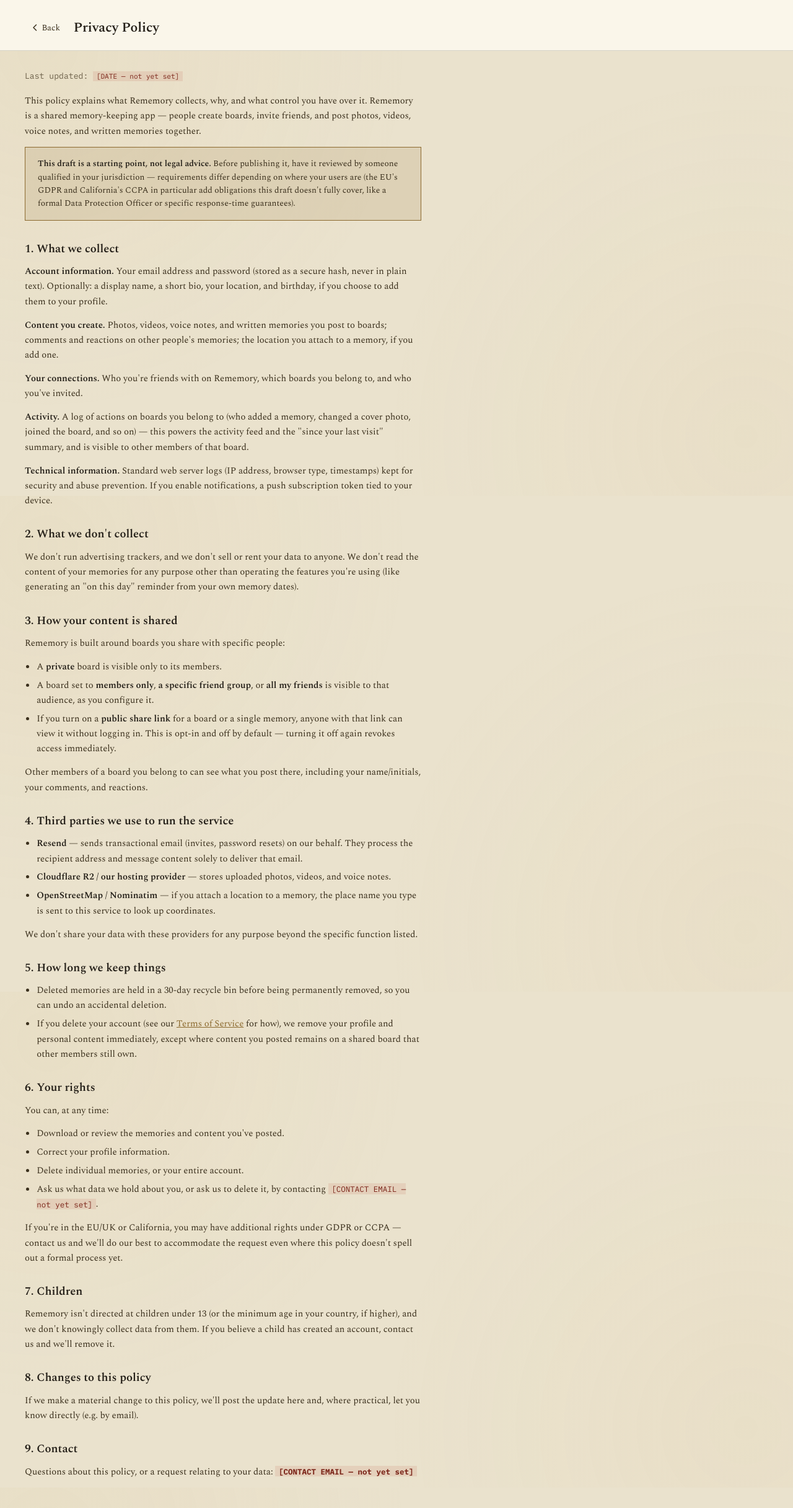
After one commit to BlueWhiteTen/memboard, a Django app: page /privacy/ in a window 1280 px wide. The commit adds this page. Shown: the whole page at 62% size. Run offline with Django 4.2, Linux system fonts and the light colour scheme.

Commit message:
Add public Privacy Policy and Terms of Service pages, site settings links

```diff
--- a/core/templates/core/login.html
+++ b/core/templates/core/login.html
@@ -76,6 +76,9 @@
         .signup-note{ text-align:center; margin-top:1.5rem; font-size:0.78rem; color:var(--ink-soft); }
         .signup-note a{ color:var(--gold); font-weight:600; text-decoration:none; }
         .signup-note a:hover{ text-decoration:underline; }
+        .legal-note{ text-align:center; margin-top:0.6rem; font-size:0.68rem; font-family:'IBM Plex Mono',monospace; color:var(--ink-soft); opacity:0.75; }
+        .legal-note a{ color:var(--ink-soft); text-decoration:underline; }
+        .legal-note a:hover{ color:var(--gold); }
 
         .lang-switch-corner{ position:fixed; top:1rem; right:1rem; z-index:10; }
         .lang-switch-corner select{
@@ -147,6 +150,7 @@
             </div>
         </div>
         <div class="signup-note">{% trans "New around here?" %} <a href="{% url 'register' %}">{% trans "Start a board" %}</a></div>
+        <div class="legal-note"><a href="{% url 'privacy_policy' %}">{% trans "Privacy" %}</a> · <a href="{% url 'terms_of_service' %}">{% trans "Terms" %}</a></div>
     </div>
     <script>
     function setLanguage(lang) {
--- /dev/null
+++ b/core/templates/core/privacy_policy.html
@@ -0,0 +1,98 @@
+{% extends 'core/base.html' %}
+{% load i18n %}
+{% block title %}Rememory – Privacy Policy{% endblock %}
+
+{% block extra_styles %}
+.page-header { padding:1.75rem 2.5rem 1.25rem; border-bottom:1px solid var(--border); background:var(--warm-white); display:flex; align-items:center; gap:0.75rem; }
+.back-btn { display:flex; align-items:center; gap:0.3rem; font-size:0.85rem; color:var(--ink-light); text-decoration:none; padding:0.3rem 0.6rem; border-radius:0; transition:background 0.12s; }
+.back-btn:hover { background:var(--amber-pale); color:var(--ink); }
+.back-btn svg { width:13px; height:13px; }
+.page-header h2 { font-family:'Spectral', serif; font-size:1.35rem; font-weight:600; color:var(--ink); }
+
+.legal-content { padding:2rem 2.5rem; max-width:720px; }
+.legal-content .updated { font-size:0.82rem; color:var(--ink-muted); font-family:'IBM Plex Mono', monospace; margin-bottom:1.25rem; }
+.legal-content .disclaimer {
+    background:var(--amber-pale); border:1px solid var(--amber); padding:1rem 1.25rem;
+    font-size:0.85rem; color:var(--ink-light); margin-bottom:2rem; line-height:1.55;
+}
+.legal-content h3 { font-family:'Spectral', serif; font-size:1.15rem; font-weight:700; color:var(--ink); margin:1.75rem 0 0.65rem; }
+.legal-content h3:first-of-type { margin-top:0; }
+.legal-content p { font-size:0.92rem; color:var(--ink-light); line-height:1.65; margin-bottom:0.85rem; }
+.legal-content ul { margin:0 0 0.85rem 1.2rem; }
+.legal-content li { font-size:0.92rem; color:var(--ink-light); line-height:1.65; margin-bottom:0.35rem; }
+.legal-content a { color:var(--amber); }
+.legal-content strong { color:var(--ink); }
+.todo { background:rgba(177,74,58,0.12); color:#7A2418; padding:0.05rem 0.35rem; font-family:'IBM Plex Mono', monospace; font-size:0.85em; }
+
+@media(max-width:680px){ .page-header,.legal-content{padding:1.25rem;} }
+{% endblock %}
+
+{% block content %}
+<div class="page-header">
+    <a href="{% url 'home' %}" class="back-btn">
+        <svg viewBox="0 0 13 13" fill="none"><path d="M8.5 2L4 6.5l4.5 4.5" stroke="currentColor" stroke-width="1.5" stroke-linecap="round" stroke-linejoin="round"/></svg>
+        {% trans "Back" %}
+    </a>
+    <h2>Privacy Policy</h2>
+</div>
+
+<div class="legal-content">
+    <div class="updated">Last updated: <span class="todo">[DATE — not yet set]</span></div>
+
+    <p>This policy explains what Rememory collects, why, and what control you have over it. Rememory is a shared memory-keeping app — people create boards, invite friends, and post photos, videos, voice notes, and written memories together.</p>
+
+    <div class="disclaimer"><strong>This draft is a starting point, not legal advice.</strong> Before publishing it, have it reviewed by someone qualified in your jurisdiction — requirements differ depending on where your users are (the EU's GDPR and California's CCPA in particular add obligations this draft doesn't fully cover, like a formal Data Protection Officer or specific response-time guarantees).</div>
+
+    <h3>1. What we collect</h3>
+    <p><strong>Account information.</strong> Your email address and password (stored as a secure hash, never in plain text). Optionally: a display name, a short bio, your location, and birthday, if you choose to add them to your profile.</p>
+    <p><strong>Content you create.</strong> Photos, videos, voice notes, and written memories you post to boards; comments and reactions on other people's memories; the location you attach to a memory, if you add one.</p>
+    <p><strong>Your connections.</strong> Who you're friends with on Rememory, which boards you belong to, and who you've invited.</p>
+    <p><strong>Activity.</strong> A log of actions on boards you belong to (who added a memory, changed a cover photo, joined the board, and so on) — this powers the activity feed and the "since your last visit" summary, and is visible to other members of that board.</p>
+    <p><strong>Technical information.</strong> Standard web server logs (IP address, browser type, timestamps) kept for security and abuse prevention. If you enable notifications, a push subscription token tied to your device.</p>
+
+    <h3>2. What we don't collect</h3>
+    <p>We don't run advertising trackers, and we don't sell or rent your data to anyone. We don't read the content of your memories for any purpose other than operating the features you're using (like generating an "on this day" reminder from your own memory dates).</p>
+
+    <h3>3. How your content is shared</h3>
+    <p>Rememory is built around boards you share with specific people:</p>
+    <ul>
+        <li>A <strong>private</strong> board is visible only to its members.</li>
+        <li>A board set to <strong>members only</strong>, <strong>a specific friend group</strong>, or <strong>all my friends</strong> is visible to that audience, as you configure it.</li>
+        <li>If you turn on a <strong>public share link</strong> for a board or a single memory, anyone with that link can view it without logging in. This is opt-in and off by default — turning it off again revokes access immediately.</li>
+    </ul>
+    <p>Other members of a board you belong to can see what you post there, including your name/initials, your comments, and reactions.</p>
+
+    <h3>4. Third parties we use to run the service</h3>
+    <ul>
+        <li><strong>Resend</strong> — sends transactional email (invites, password resets) on our behalf. They process the recipient address and message content solely to deliver that email.</li>
+        <li><strong>Cloudflare R2 / our hosting provider</strong> — stores uploaded photos, videos, and voice notes.</li>
+        <li><strong>OpenStreetMap / Nominatim</strong> — if you attach a location to a memory, the place name you type is sent to this service to look up coordinates.</li>
+    </ul>
+    <p>We don't share your data with these providers for any purpose beyond the specific function listed.</p>
+
+    <h3>5. How long we keep things</h3>
+    <ul>
+        <li>Deleted memories are held in a 30-day recycle bin before being permanently removed, so you can undo an accidental deletion.</li>
+        <li>If you delete your account (see our <a href="{% url 'terms_of_service' %}">Terms of Service</a> for how), we remove your profile and personal content immediately, except where content you posted remains on a shared board that other members still own.</li>
+    </ul>
+
+    <h3>6. Your rights</h3>
+    <p>You can, at any time:</p>
+    <ul>
+        <li>Download or review the memories and content you've posted.</li>
+        <li>Correct your profile information.</li>
+        <li>Delete individual memories, or your entire account.</li>
+        <li>Ask us what data we hold about you, or ask us to delete it, by contacting <span class="todo">[CONTACT EMAIL — not yet set]</span>.</li>
+    </ul>
+    <p>If you're in the EU/UK or California, you may have additional rights under GDPR or CCPA — contact us and we'll do our best to accommodate the request even where this policy doesn't spell out a formal process yet.</p>
+
+    <h3>7. Children</h3>
+    <p>Rememory isn't directed at children under 13 (or the minimum age in your country, if higher), and we don't knowingly collect data from them. If you believe a child has created an account, contact us and we'll remove it.</p>
+
+    <h3>8. Changes to this policy</h3>
+    <p>If we make a material change to this policy, we'll post the update here and, where practical, let you know directly (e.g. by email).</p>
+
+    <h3>9. Contact</h3>
+    <p>Questions about this policy, or a request relating to your data: <strong><span class="todo">[CONTACT EMAIL — not yet set]</span></strong></p>
+</div>
+{% endblock %}
--- a/core/templates/core/register.html
+++ b/core/templates/core/register.html
@@ -67,6 +67,9 @@
         .signup-note{ text-align:center; margin-top:1.5rem; font-size:0.78rem; color:var(--ink-soft); }
         .signup-note a{ color:var(--gold); font-weight:600; text-decoration:none; }
         .signup-note a:hover{ text-decoration:underline; }
+        .legal-note{ text-align:center; margin-top:0.6rem; font-size:0.68rem; font-family:'IBM Plex Mono',monospace; color:var(--ink-soft); opacity:0.75; }
+        .legal-note a{ color:var(--ink-soft); text-decoration:underline; }
+        .legal-note a:hover{ color:var(--gold); }
 
         .lang-switch-corner{ position:fixed; top:1rem; right:1rem; z-index:10; }
         .lang-switch-corner select{
@@ -154,6 +157,7 @@
             </form>
         </div>
         <div class="signup-note">{% trans "Already have an account?" %} <a href="{% url 'login' %}">{% trans "Sign in" %}</a></div>
+        <div class="legal-note"><a href="{% url 'privacy_policy' %}">{% trans "Privacy" %}</a> · <a href="{% url 'terms_of_service' %}">{% trans "Terms" %}</a></div>
     </div>
     <script>
     function setLanguage(lang) {
--- a/core/templates/core/site_settings.html
+++ b/core/templates/core/site_settings.html
@@ -73,6 +73,10 @@
         <p class="hint">{% blocktrans %}Rememory is a place to keep the memories worth keeping — shared boards for photos, notes, videos and voice notes, built for the people who were actually there. No ads, no data selling — just your memories, on your terms.{% endblocktrans %}</p>
         <p class="hint">
             <a href="{% url 'report_problem' %}" class="settings-report-link">{% trans "Report a problem" %}</a>
+            &nbsp;·&nbsp;
+            <a href="{% url 'privacy_policy' %}" class="settings-report-link">{% trans "Privacy Policy" %}</a>
+            &nbsp;·&nbsp;
+            <a href="{% url 'terms_of_service' %}" class="settings-report-link">{% trans "Terms of Service" %}</a>
         </p>
     </div>
 </div>
--- a/core/urls.py
+++ b/core/urls.py
@@ -12,6 +12,10 @@ urlpatterns = [
 
     # Report a problem
     path('report-problem/', views.report_problem_view, name='report_problem'),
+
+    # Legal
+    path('privacy/', views.privacy_policy_view,    name='privacy_policy'),
+    path('terms/',   views.terms_of_service_view,  name='terms_of_service'),
 
     # Notifications
     path('notifications/',               views.notifications_view,    name='notifications'),
--- a/core/views.py
+++ b/core/views.py
@@ -395,6 +395,17 @@ def notifications_view(request):
     })
 
 
+def privacy_policy_view(request):
+    """Public — reachable signed in or out, since a prospective user should
+    be able to read this before creating an account."""
+    return render(request, 'core/privacy_policy.html')
+
+
+def terms_of_service_view(request):
+    """Public — see privacy_policy_view."""
+    return render(request, 'core/terms_of_service.html')
+
+
 @login_required
 def report_problem_view(request):
     sent = False
```
Also changed, not shown: core/templates/core/terms_of_service.html (added, +92 -0 lines), locale/el/LC_MESSAGES/django.po, 1 other file.
